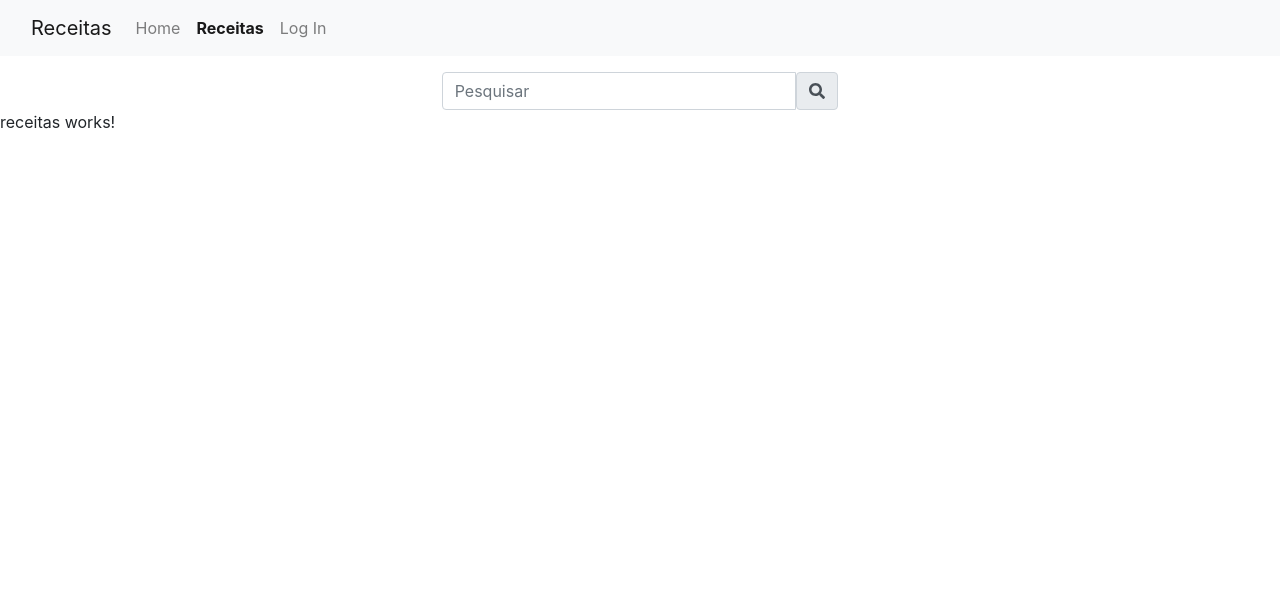
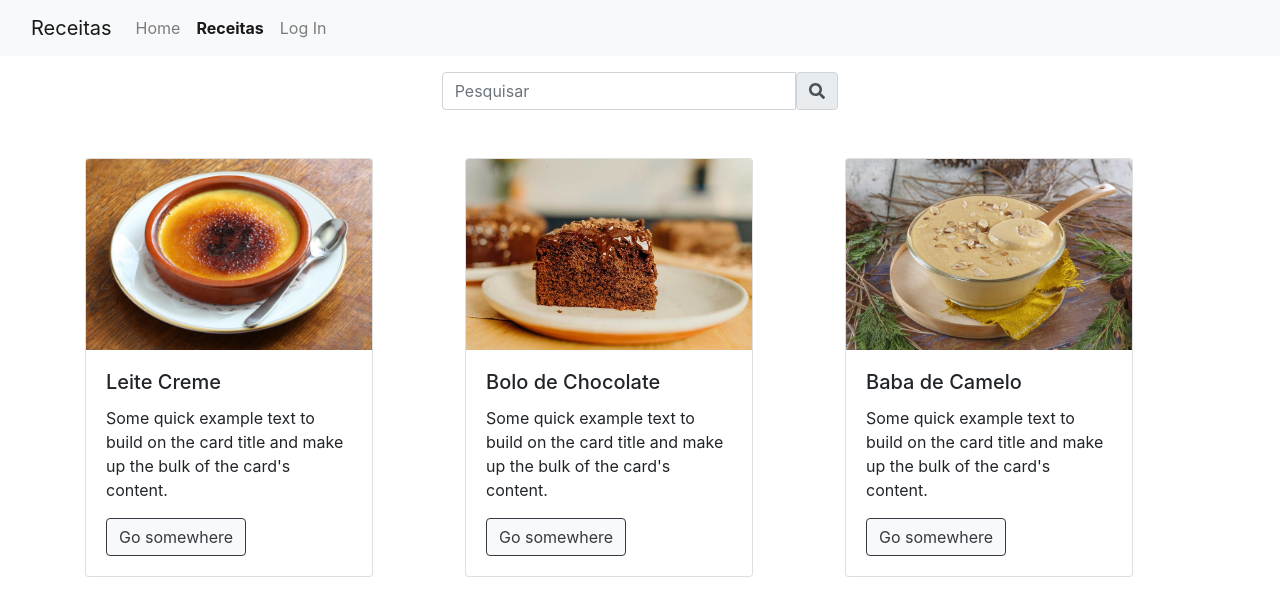
Before and after one commit to Claudia-Vieira/Recipe-Project-Frontend, an Angular app in the folder project-frontend/: page /receitas in a window 1280 px wide. Shown: the top 616 px of the page. Built offline with nearby package versions, Linux system fonts and the light colour scheme.

Commit message:
criaçao dos cartoes da pagina receitas

```diff
--- a/project-frontend/src/app/app.module.ts
+++ b/project-frontend/src/app/app.module.ts
@@ -17,6 +17,7 @@ import { SearchFormComponent } from './search-form/search-form.component';
 import { ReceitasComponent } from './pages/receitas/receitas.component';
 import { HomeComponent } from './pages/home/home.component';
 import { NotFoundComponent } from './pages/not-found/not-found.component';
+import { CardsComponent } from './cards/cards.component';
 
 @NgModule({
   declarations: [
@@ -26,7 +27,8 @@ import { NotFoundComponent } from './pages/not-found/not-found.component';
     ImageGalleryComponent,
     ReceitasComponent,
     HomeComponent,
-    NotFoundComponent
+    NotFoundComponent,
+    CardsComponent
   ],
   imports: [
     BrowserModule,
--- /dev/null
+++ b/project-frontend/src/app/cards/cards.component.html
@@ -0,0 +1,34 @@
+<div class="container">
+    <div class="row mt-5">
+        <div class="col-4">
+            <div class="card" style="width: 18rem;">
+                <img class="card-img-top" [src]=imageOneUrl alt="leite creme">
+                <div class="card-body">
+                    <h5 class="card-title">Leite Creme</h5>
+                    <p class="card-text">Some quick example text to build on the card title and make up the bulk of the card's content.</p>
+                    <a href="#" class="btn btn-light btn-outline-dark">Go somewhere</a>
+                </div>
+            </div>
+        </div>
+        <div class="col-4">
+            <div class="card" style="width: 18rem;">
+                <img class="card-img-top" [src]=imageTwoUrl alt="bolo de chocolate">
+                <div class="card-body">
+                    <h5 class="card-title">Bolo de Chocolate</h5>
+                    <p class="card-text">Some quick example text to build on the card title and make up the bulk of the card's content.</p>
+                    <a href="#" class="btn btn-light btn-outline-dark">Go somewhere</a>
+                </div>
+            </div>
+        </div>
+        <div class="col-4">
+            <div class="card" style="width: 18rem;">
+                <img class="card-img-top" [src]=imageThreeUrl alt="baba de camelo">
+                <div class="card-body">
+                    <h5 class="card-title">Baba de Camelo</h5>
+                    <p class="card-text">Some quick example text to build on the card title and make up the bulk of the card's content.</p>
+                    <a href="#" class="btn btn-light btn-outline-dark">Go somewhere</a>
+                </div>
+            </div>
+        </div>
+    </div>
+</div>
--- /dev/null
+++ b/project-frontend/src/app/cards/cards.component.ts
@@ -0,0 +1,19 @@
+import { Component, OnInit } from '@angular/core';
+
+@Component({
+  selector: 'app-cards',
+  templateUrl: './cards.component.html',
+  styleUrls: ['./cards.component.css']
+})
+export class CardsComponent implements OnInit {
+
+  public imageOneUrl="./assets/leite-creme.jpg";
+  public imageTwoUrl="./assets/bolo-chocolate.jpg";
+  public imageThreeUrl='./assets/baba-camelo.jpg';
+
+  constructor() { }
+
+  ngOnInit(): void {
+  }
+
+}
--- a/project-frontend/src/app/pages/receitas/receitas.component.html
+++ b/project-frontend/src/app/pages/receitas/receitas.component.html
@@ -1 +1 @@
-<p>receitas works!</p>
+<app-cards></app-cards>
```
Also changed, not shown: project-frontend/src/app/cards/cards.component.css (added), 1 other file (tests, documents, lock files or other folders).
